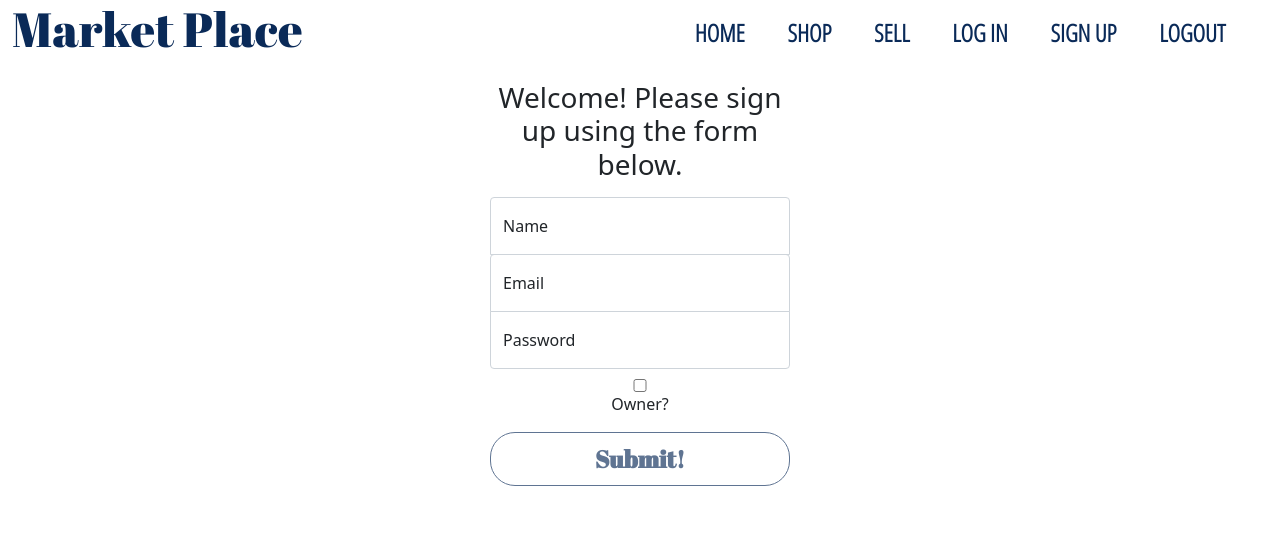
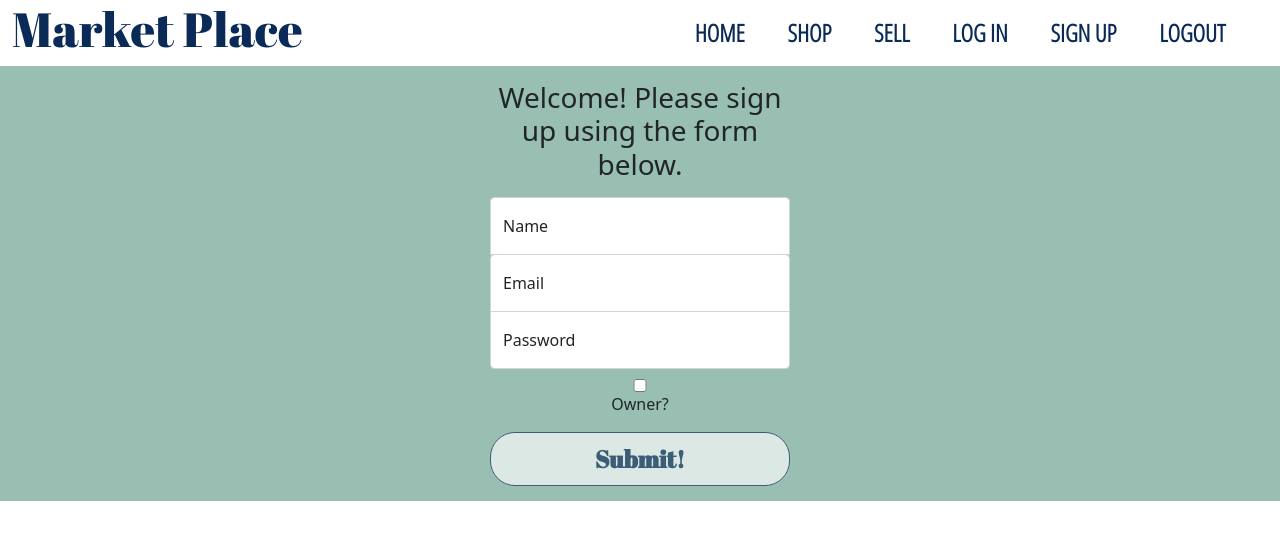
Before and after one commit to ptct-african-marketplace-6/main, a React (Create React App) app: page /sign-up in a window 1280 px wide. Shown: the top 540 px of the page. Built offline with nearby package versions, Linux system fonts and the light colour scheme; no server answers; a web font is replaced by a local one.

Commit message:
added css classname to login and signup components so that background colors match.

```diff
--- a/src/components/Login/Login.js
+++ b/src/components/Login/Login.js
@@ -69,7 +69,7 @@ function Login(props) {
 
   return (
     <>
-      <div className='text-center'>
+      <div className='container-fluid container-fluid form-wrapper'>
         <div className='form-signin'>
           <br/>
           <form
@@ -114,3 +114,6 @@ function Login(props) {
 }
 
 export default Login
+
+// Alternate submit button styling
+{/* <button className="btn my-3 mx-auto" disabled={disabledButton}>Suubmit!</button> */}
--- a/src/components/Signup/Signup.js
+++ b/src/components/Signup/Signup.js
@@ -83,7 +83,7 @@ function SignUp(props) {
   })
 
   return (
-    <div className='text-center'>
+    <div className='container-fluid container-fluid form-wrapper'>
       <main className='form-signin'>
         <form className='text-center' onSubmit={handleSubmit}>
           <h1 className='h3 mb-3 fw-normal'>
```
